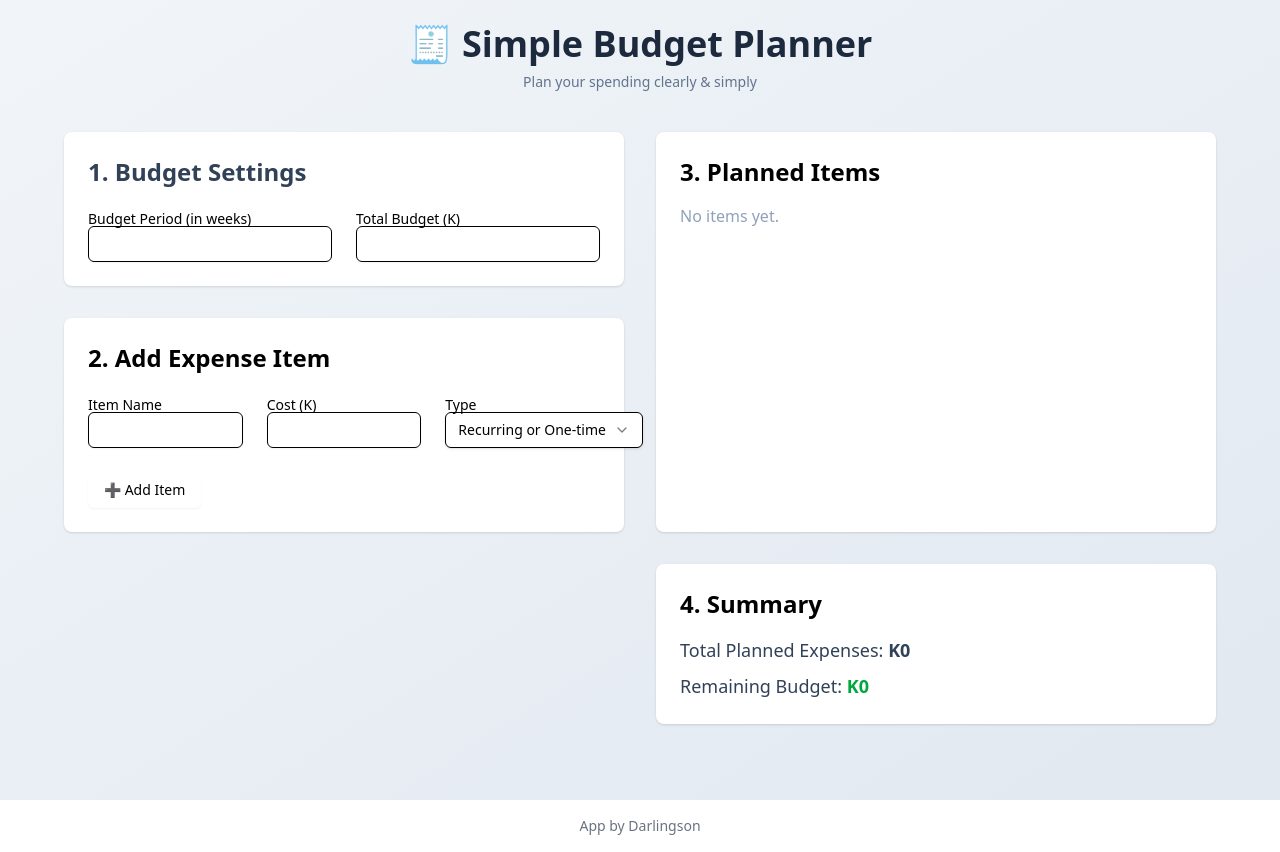
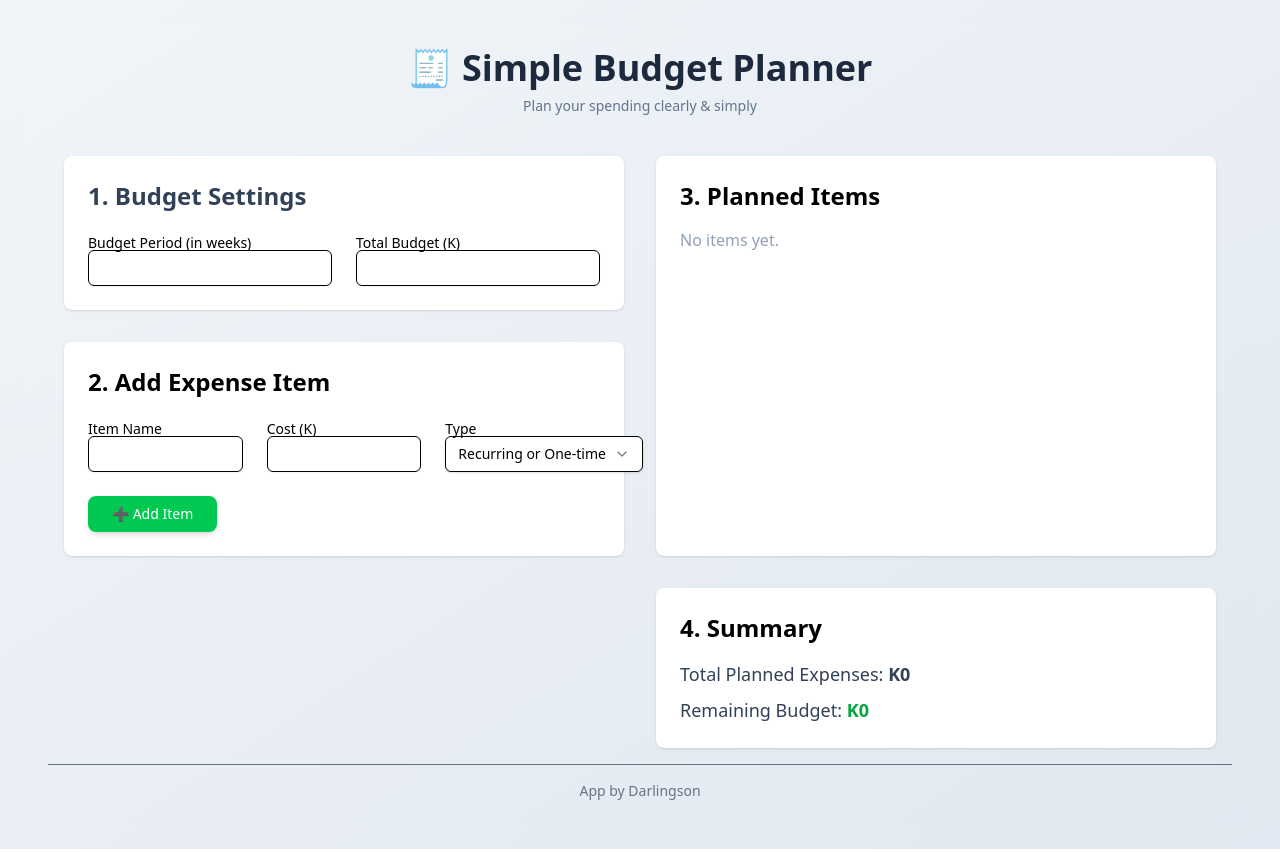
Before and after one commit to darlingson/fast_budget, a React (Vite) app: page / in a window 1280 px wide. Built offline with nearby package versions, Linux system fonts and the light colour scheme.

Commit message:
added animations

```diff
--- a/index.html
+++ b/index.html
@@ -8,9 +8,6 @@
   </head>
   <body>
     <div id="root"></div>
-    <footer class="text-center text-gray-500 text-sm p-4">
-      App by Darlingson
-    </footer>
     <script type="module" src="/src/main.tsx"></script>
   </body>
 </html>
--- a/package.json
+++ b/package.json
@@ -16,6 +16,7 @@
     "@tailwindcss/vite": "^4.1.7",
     "class-variance-authority": "^0.7.1",
     "clsx": "^2.1.1",
+    "framer-motion": "^12.12.1",
     "lucide-react": "^0.511.0",
     "react": "^19.1.0",
     "react-dom": "^19.1.0",
--- a/src/BudgetApp.tsx
+++ b/src/BudgetApp.tsx
@@ -8,8 +8,8 @@ import {
 import { Button } from "./components/ui/button"
 import { Label } from "./components/ui/label"
 import { useState } from "react"
-  import {Input} from "./components/ui/input"
-
+import { Input } from "./components/ui/input"
+import { motion, AnimatePresence } from "framer-motion"
 
 type Frequency = "daily" | "weekly" | "workdays"
 type ItemType = "recurring" | "one-time"
@@ -109,6 +109,12 @@ import {
 
     return (
         <div className="min-h-screen bg-gradient-to-br from-slate-100 to-slate-200 p-6">
+            <motion.div
+                initial={{ opacity: 0 }}
+                animate={{ opacity: 1 }}
+                transition={{ duration: 0.5 }}
+                className="min-h-screen bg-gradient-to-br from-slate-100 to-slate-200 p-6"
+            >
                 <header className="mb-10 text-center">
                     <h1 className="text-4xl font-bold text-slate-800">🧾 Simple Budget Planner</h1>
                     <p className="text-slate-500 text-sm mt-2">Plan your spending clearly & simply</p>
@@ -126,7 +132,7 @@ import {
                                     <Input
                                         type="number"
                                         value={budgetWeeks}
-                    onChange={(e:React.ChangeEvent<HTMLInputElement>) => setBudgetWeeks(e.target.value)}
+                                        onChange={(e: React.ChangeEvent<HTMLInputElement>) => setBudgetWeeks(e.target.value)}
                                     />
                                 </div>
                                 <div>
@@ -134,7 +140,7 @@ import {
                                     <Input
                                         type="number"
                                         value={totalBudget}
-                    onChange={(e:React.ChangeEvent<HTMLInputElement>) => setTotalBudget(e.target.value)}
+                                        onChange={(e: React.ChangeEvent<HTMLInputElement>) => setTotalBudget(e.target.value)}
                                     />
                                 </div>
                             </div>
@@ -150,7 +156,7 @@ import {
                                     <Label>Item Name</Label>
                                     <Input
                                         value={itemName}
-                    onChange={(e:React.ChangeEvent<HTMLInputElement>) => setItemName(e.target.value)}
+                                        onChange={(e: React.ChangeEvent<HTMLInputElement>) => setItemName(e.target.value)}
                                     />
                                 </div>
                                 <div>
@@ -158,7 +164,7 @@ import {
                                     <Input
                                         type="number"
                                         value={itemCost}
-                    onChange={(e:React.ChangeEvent<HTMLInputElement>) => setItemCost(e.target.value)}
+                                        onChange={(e: React.ChangeEvent<HTMLInputElement>) => setItemCost(e.target.value)}
                                     />
                                 </div>
                                 <div>
@@ -196,16 +202,30 @@ import {
                                         <Input
                                             type="number"
                                             value={durationWeeks}
-                      onChange={(e:React.ChangeEvent<HTMLInputElement>) => setDurationWeeks(e.target.value)}
+                                            onChange={(e: React.ChangeEvent<HTMLInputElement>) => setDurationWeeks(e.target.value)}
                                         />
                                     </div>
                                 </div>
                             )}
 
                             <div className="mt-6 flex gap-4">
-                <Button onClick={handleAddItem}>
+                                <motion.div
+                                    whileHover={{
+                                        scale: 1.05,
+                                        transition: { duration: 0.2, ease: 'easeOut' }
+                                    }}
+                                    whileTap={{
+                                        scale: 0.95,
+                                        transition: { duration: 0.1, ease: 'easeIn' }
+                                    }}
+                                >
+                                    <Button onClick={handleAddItem}
+                                        className={`${
+                                            editId ? 'bg-yellow-500' : 'bg-green-500'
+                                        } text-white px-6 py-3 rounded-lg shadow-md transition-all duration-200 ease-in-out`}>
                                         {editId ? "✅ Update Item" : "➕ Add Item"}
                                     </Button>
+                                </motion.div>
                                 {editId && (
                                     <Button variant="secondary" onClick={() => {
                                         setItemName("")
@@ -230,7 +250,17 @@ import {
                             {items.length === 0 ? (
                                 <p className="text-slate-400">No items yet.</p>
                             ) : (
-                <ul className="space-y-4">
+                                <AnimatePresence>
+                                    <motion.ul
+                                        className="space-y-4"
+                                        initial="hidden"
+                                        animate="visible"
+                                        variants={{
+                                            visible: {
+                                                transition: { staggerChildren: 0.1 }
+                                            }
+                                        }}
+                                    >
                                         {items.map((item) => {
                                             const totalCost =
                                                 item.type === "recurring" && item.frequency && item.durationWeeks
@@ -238,7 +268,14 @@ import {
                                                     : item.cost
 
                                             return (
-                      <li key={item.id} className="border p-4 rounded bg-slate-50">
+                                                <motion.li
+                                                    key={item.id}
+                                                    initial={{ opacity: 0, y: 10 }}
+                                                    animate={{ opacity: 1, y: 0 }}
+                                                    exit={{ opacity: 0, y: -10 }}
+                                                    transition={{ duration: 0.3, ease: "easeOut" }}
+                                                    className="border p-4 rounded bg-slate-50"
+                                                >
                                                     <div className="flex justify-between font-medium">
                                                         <span>{item.name}</span>
                                                         <span className="text-slate-700 font-bold">K{totalCost.toLocaleString()}</span>
@@ -256,23 +293,33 @@ import {
                                                         <Button variant="outline" size="sm" onClick={() => handleEdit(item)}>Edit</Button>
                                                         <Button variant="destructive" size="sm" className="bg-red-600" onClick={() => handleDelete(item.id)}>Delete</Button>
                                                     </div>
-                      </li>
+                                                </motion.li>
                                             )
                                         })}
-                </ul>
+                                    </motion.ul>
+                                </AnimatePresence>
                             )}
                         </section>
 
                         {/* Summary */}
-            <section className="bg-white p-6 rounded-lg shadow">
+                        <motion.section
+                            initial={{ opacity: 0, y: 20 }}
+                            animate={{ opacity: 1, y: 0 }}
+                            transition={{ delay: 0.2, duration: 0.4 }}
+                            className="bg-white p-6 rounded-lg shadow"
+                        >
                             <h2 className="text-2xl font-semibold mb-4">4. Summary</h2>
                             <div className="text-lg text-slate-700">
                                 <p>Total Planned Expenses: <span className="font-bold">K{totalExpenses.toLocaleString()}</span></p>
                                 <p className="mt-2">Remaining Budget: <span className={`font-bold ${remaining < 0 ? 'text-red-600' : 'text-green-600'}`}>K{remaining.toLocaleString()}</span></p>
                             </div>
-            </section>
+                        </motion.section>
                     </div>
                 </main>
+                <footer className="text-center text-gray-500 text-sm mt-4 border-t pt-4">
+                    App by Darlingson
+                </footer>
+            </motion.div>
         </div>
     )
 }
```
Also changed, not shown: 1 other file (tests, documents, lock files or other folders). Lines whose indentation alone changed are shown as unchanged.
